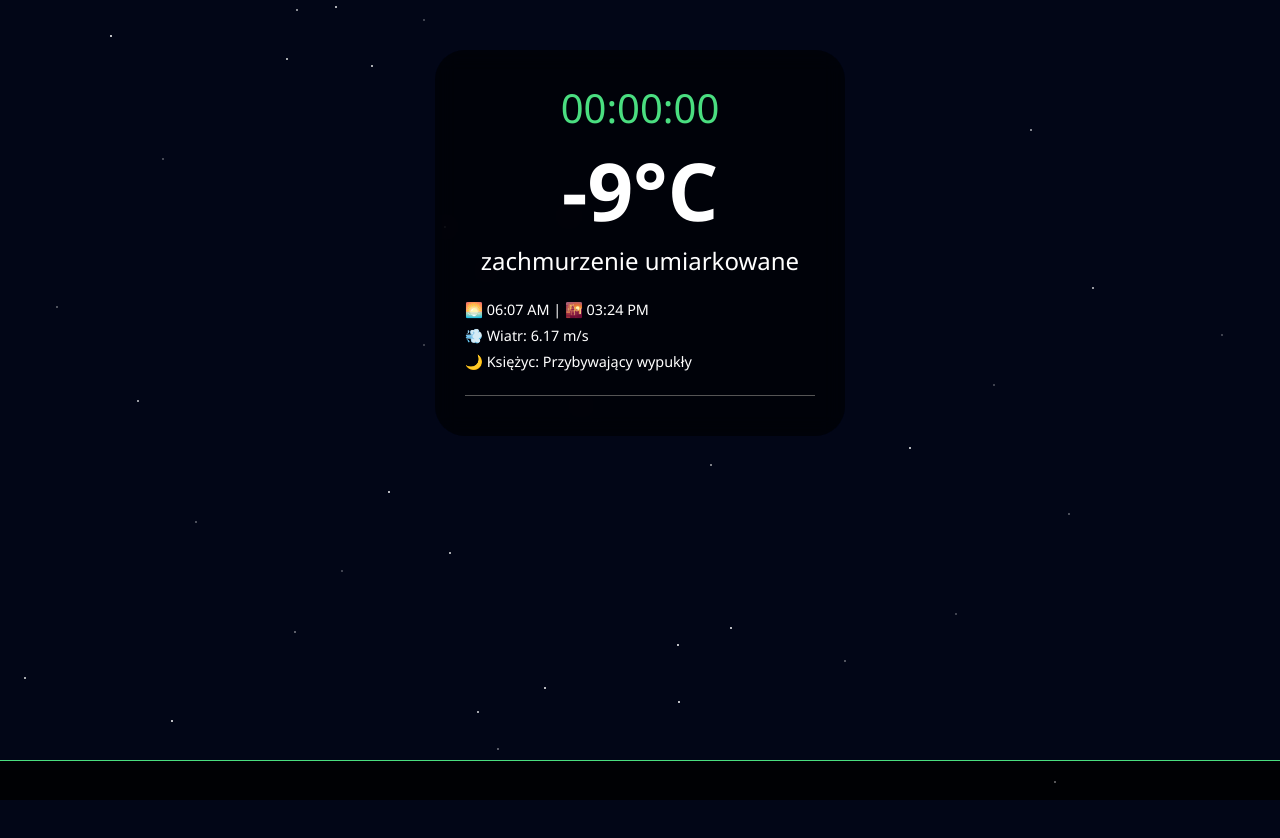
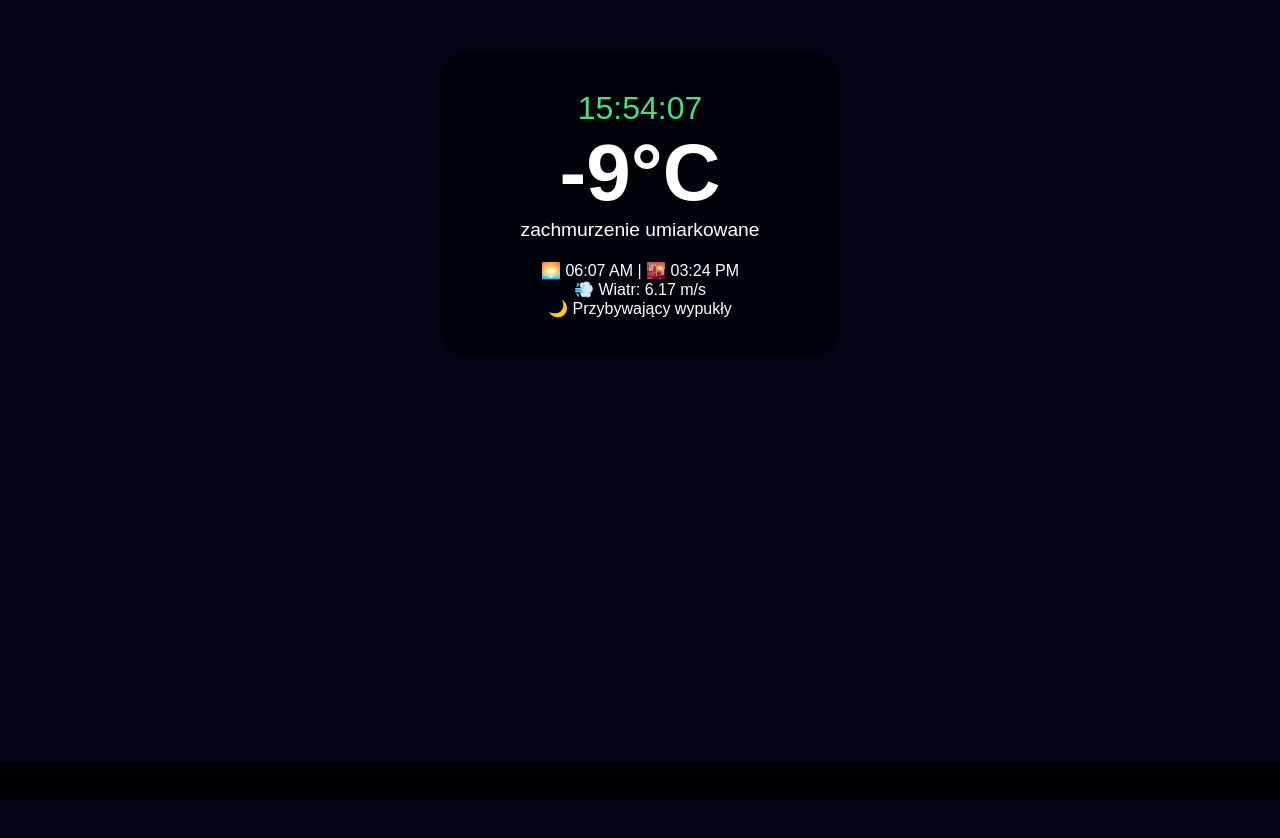
Before and after one commit to MiroslawDworak/Stacja-Pogody, a plain HTML site: page index.html in a window 1280 px wide. Drawn offline with Linux system fonts and the light colour scheme.

Commit message:
Naprawa zegara

```diff
--- a/index.html
+++ b/index.html
@@ -1,26 +1,16 @@
 <!DOCTYPE html>
 <html lang="pl">
-<head>
-    <meta charset="UTF-8">
-    <link rel="stylesheet" href="style.css">
-</head>
+<head><meta charset="UTF-8"><link rel="stylesheet" href="style.css"></head>
 <body>
-    <div class="card">
-        <div id="clock" style="font-size: 2.5rem; color: #4ade80;">00:00:00</div>
+    <div class="card" style="position: relative; z-index: 10; background: rgba(0,0,0,0.5); color: white; padding: 40px; border-radius: 30px; width: 320px; margin: 50px auto; text-align: center; backdrop-filter: blur(10px);">
+        <div id="clock" style="font-size: 2rem; color: #4ade80;">00:00:00</div>
         <div style="font-size: 5rem; font-weight: bold;"><span id="temp-akt">--</span>°C</div>
-        <div id="pogoda-opis" style="font-size: 1.5rem; margin-bottom: 20px;">--</div>
-
-        <div style="text-align: left; font-size: 0.9rem; line-height: 1.8;">
-            <div id="sun-times">🌅 -- | 🌇 --</div>
-            <div>💨 Wiatr: <span id="wind-speed">--</span></div>
-            <div>🌙 Księżyc: <span id="moon-phase">--</span></div>
-        </div>
-
-        <div id="forecast-box" style="margin-top: 20px; border-top: 1px solid #555; padding-top: 10px;"></div>
+        <div id="pogoda-opis" style="font-size: 1.2rem; margin-bottom: 20px;">--</div>
+        <div id="sun">--</div>
+        <div id="wind">--</div>
+        <div id="moon">--</div>
     </div>
-
-    <marquee id="woj-list" scrollamount="5"></marquee>
-
+    <marquee id="woj" scrollamount="5"></marquee>
     <script src="script.js"></script>
 </body>
 </html>
--- a/script.js
+++ b/script.js
@@ -1,54 +1,59 @@
-function createWeatherParticles(type) {
-    const existing = document.querySelectorAll('.particle');
-    existing.forEach(p => p.remove());
+// Funkcja obsługująca zegar
+function updateClock() {
+    const teraz = new Date();
+    const elementZegara = document.getElementById('clock');
 
-    const count = type === 'stars' ? 40 : 60;
-    for (let i = 0; i < count; i++) {
-        let p = document.createElement('div');
-        p.className = 'particle ' + type;
-        p.style.left = Math.random() * 100 + 'vw';
-        if (type === 'stars') {
-            p.style.top = Math.random() * 100 + 'vh';
-            p.style.animationDelay = Math.random() * 2 + 's';
-        } else {
-            p.style.animationDuration = (Math.random() * 2 + 1) + 's';
-            p.style.animationDelay = Math.random() * 2 + 's';
-        }
-        document.body.appendChild(p);
+    if (elementZegara) {
+        elementZegara.innerText = teraz.toLocaleTimeString('pl-PL', {
+            hour: '2-digit',
+            minute: '2-digit',
+            second: '2-digit'
+        });
     }
 }
 
+// Funkcja pobierająca dane pogodowe
 async function updateWeather() {
     try {
-        const response = await fetch('wynik_pogoda.json?t=' + new Date().getTime());
-        const data = await response.json();
+        const response = await fetch('wynik_pogoda.json?t=' + Date.now());
+        const d = await response.json();
 
-        const desc = data.weather[0].description.toLowerCase();
-        const isDay = data.is_day;
+        const desc = d.weather[0].description.toLowerCase();
 
-        // Tła i Animacje
-        document.body.className = isDay ? data.season + '-bg' : 'night-bg';
-        if (!isDay) createWeatherParticles('stars');
-        else if (desc.includes('śnieg')) createWeatherParticles('snow');
-        else if (desc.includes('deszcz')) createWeatherParticles('rain');
+        // Dane tekstowe
+        document.getElementById('temp-akt').innerText = Math.round(d.main.temp);
+        document.getElementById('pogoda-opis').innerText = desc;
 
-        // Dane główne
-        document.getElementById('temp-akt').innerText = Math.round(data.main.temp);
-        document.getElementById('pogoda-opis').innerText = desc;
-        document.getElementById('wind-speed').innerText = data.wind.speed + " m/s";
-        document.getElementById('sun-times').innerText = `🌅 ${new Date(data.sys.sunrise*1000).toLocaleTimeString([], {hour:'2-digit', minute:'2-digit'})} | 🌇 ${new Date(data.sys.sunset*1000).toLocaleTimeString([], {hour:'2-digit', minute:'2-digit'})}`;
-        document.getElementById('moon-phase').innerText = data.moon;
+        // Dane dodatkowe (Słońce, Wiatr, Księżyc)
+        if(document.getElementById('sun')) {
+            document.getElementById('sun').innerText = `🌅 ${new Date(d.sys.sunrise*1000).toLocaleTimeString([], {hour:'2-digit', minute:'2-digit'})} | 🌇 ${new Date(d.sys.sunset*1000).toLocaleTimeString([], {hour:'2-digit', minute:'2-digit'})}`;
+        }
+        if(document.getElementById('wind')) {
+            document.getElementById('wind').innerText = `💨 Wiatr: ${d.wind.speed} m/s`;
+        }
+        if(document.getElementById('moon')) {
+            document.getElementById('moon').innerText = `🌙 ${d.moon}`;
+        }
 
-        // Miasta wojewódzkie
-        const list = document.getElementById('woj-list');
-        list.innerHTML = data.wojewodztwa.map(m => `<span>${m.city}: <b>${m.temp}°C</b></span>`).join(' • ');
+        // Pasek miast wojewódzkich
+        const woj = document.getElementById('woj');
+        if (woj && d.wojewodztwa) {
+            woj.innerHTML = d.wojewodztwa.map(m => ` ${m.city}: ${m.temp}°C `).join(' • ');
+        }
 
-        // Prognoza
-        const forecast = document.getElementById('forecast-box');
-        forecast.innerHTML = data.forecast.map(f => `<div>${f.dt.split(' ')[0].slice(5)} | ${f.temp}°C | ${f.desc}</div>`).join('');
+        // Zmiana tła strony (Dzień/Noc)
+        document.body.className = d.is_day ? (d.season || 'lato') : 'night';
 
-    } catch (e) { console.log("Ładowanie..."); }
+    } catch (e) {
+        console.error("Błąd aktualizacji pogody:", e);
+    }
 }
 
+// URUCHOMIENIE
+// 1. Zegar co 1 sekundę
+setInterval(updateClock, 1000);
+updateClock(); // Pierwsze wywołanie od razu
+
+// 2. Pogoda co 5 minut
 setInterval(updateWeather, 300000);
-updateWeather();
+updateWeather(); // Pierwsze wywołanie od razu
--- a/style.css
+++ b/style.css
@@ -1,42 +1,10 @@
-/* Animacje */
-@keyframes fall { to { transform: translateY(105vh); } }
-@keyframes twinkle { 0%, 100% { opacity: 0.3; } 50% { opacity: 1; } }
-
-.weather-particle {
-    position: fixed; top: -5vh; z-index: 999;
-    animation: fall linear infinite; pointer-events: none;
-}
-.star {
-    position: fixed; width: 2px; height: 2px; background: white;
-    border-radius: 50%; animation: twinkle 2s infinite; z-index: -1;
-}
-
-/* Pory Roku / Dnia */
-.zima-bg { background: linear-gradient(180deg, #1e3a8a, #475569); }
-.lato-bg { background: linear-gradient(180deg, #0284c7, #fbbf24); }
-.night-bg { background: linear-gradient(180deg, #020617, #1e1e1e); }
-
-/* Miasta na dole */
-#woj-list {
-    position: fixed; bottom: 0; width: 100%; background: rgba(0,0,0,0.7);
-    color: white; white-space: nowrap; padding: 5px; font-size: 0.8rem;
-    overflow: hidden;
-}body { margin: 0; overflow: hidden; font-family: 'Segoe UI', sans-serif; transition: 2s; height: 100vh; }
-.card { position: relative; z-index: 10; background: rgba(0,0,0,0.6); backdrop-filter: blur(10px); color: white; border-radius: 30px; padding: 30px; width: 350px; margin: 50px auto; text-align: center; }
-
-/* TŁA */
-.zima-bg { background: #1e3a8a; }
-.lato-bg { background: #0ea5e9; }
-.night-bg { background: #020617; }
-
-/* ANIMACJE */
-.particle { position: fixed; pointer-events: none; z-index: 1; }
-.snow::after { content: '❄'; color: white; font-size: 1.2rem; }
-.rain::after { content: '💧'; color: #60a5fa; font-size: 1rem; }
+body { transition: 2s; overflow: hidden; font-family: sans-serif; height: 100vh; margin: 0; }
+.zima { background: #1e3a8a; } .night { background: #020617; }
+.p { position: fixed; pointer-events: none; z-index: 1; }
+.snow::after { content: '❄'; color: white; }
+.rain::after { content: '💧'; color: #60a5fa; }
 .snow, .rain { top: -10%; animation: fall linear infinite; }
-.stars { width: 2px; height: 2px; background: white; border-radius: 50%; animation: twinkle 2s infinite; }
-
+.stars { width: 2px; height: 2px; background: white; animation: blink 2s infinite; }
 @keyframes fall { to { transform: translateY(110vh); } }
-@keyframes twinkle { 0%, 100% { opacity: 0.3; } 50% { opacity: 1; } }
-
-#woj-list { position: fixed; bottom: 0; background: rgba(0,0,0,0.8); color: #4ade80; width: 100%; padding: 10px; white-space: nowrap; font-size: 0.9rem; border-top: 1px solid #4ade80; }
+@keyframes blink { 0%, 100% { opacity: 0.3; } 50% { opacity: 1; } }
+#woj { position: fixed; bottom: 0; background: rgba(0,0,0,0.8); color: #4ade80; width: 100%; padding: 10px; white-space: nowrap; }
```
Also changed, not shown: 1 other file.
